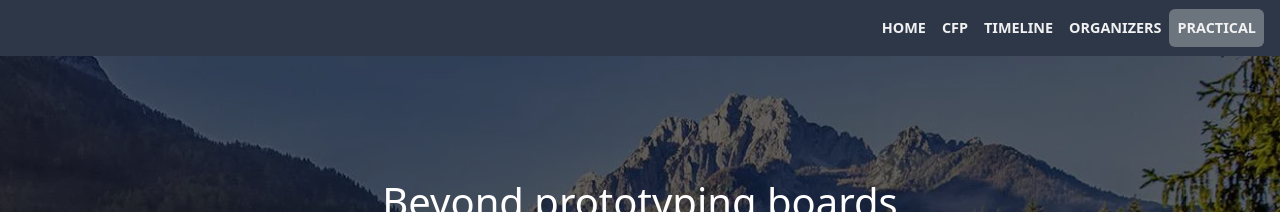
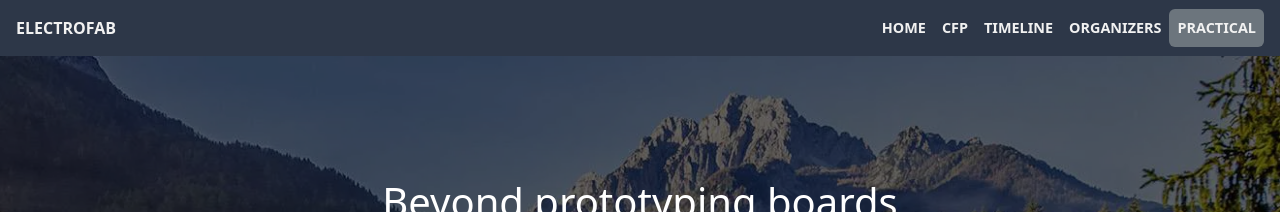
Before and after one commit to BeyondPrototyping/WorkshopWeb2023, a Jekyll site: the page built from index.html, in a window 1280 px wide. Shown: the top 212 px of the page. Built offline with Jekyll 4.4.1, drawn with Linux system fonts in a browser that asks for light colours.

Commit message:
Update navigation.html

```diff
--- a/_includes/navigation.html
+++ b/_includes/navigation.html
@@ -1,7 +1,7 @@
 <!-- Navigation header -->
 <header>
 	<nav id="navbar-header" class="navbar navbar-expand-lg navbar-dark bg-primary px-3 fixed-top header">
-		<a class="navbar-brand text-uppercase fw-bold text-light fs-6" href="/">{{ site.data.content.title }}</a>
+		<a class="navbar-brand text-uppercase fw-bold text-light fs-6" href="/">{{ page.title }}</a>
 		<button class="navbar-toggler" type="button" data-bs-toggle="collapse" data-bs-target="#navbarScroll" aria-controls="navbarScroll" aria-expanded="false" aria-label="Toggle navigation">
 			<span class="navbar-toggler-icon"></span>
 		</button>
```
